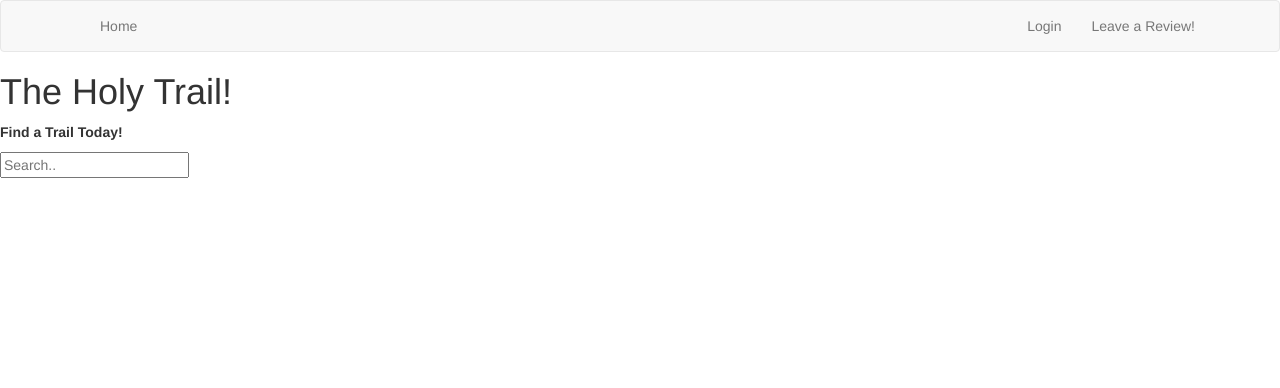
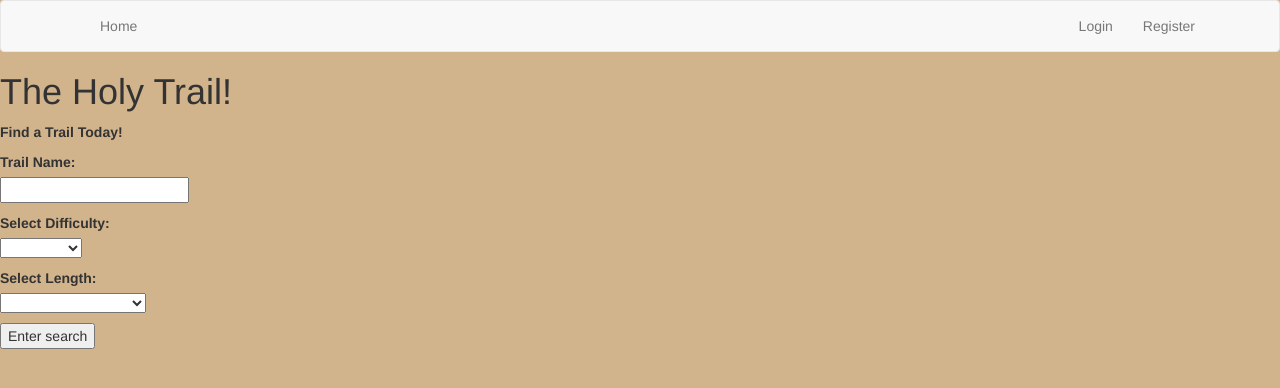
Before and after one commit to christianleach10/Proj, a Flask app: page / in a window 1280 px wide. Shown: the top 388 px of the page. Run offline with Flask 2, Linux system fonts and the light colour scheme; some libraries are stand-ins or nearby versions.

Commit message:
ready for presentation

```diff
--- a/app/__init__.py
+++ b/app/__init__.py
@@ -9,6 +9,7 @@ from flask_bootstrap import Bootstrap
 from config import Config
 
 app = Flask(__name__)
+
 app.config.from_object(Config)
 db = SQLAlchemy(app)
 migrate = Migrate(app, db)
@@ -17,5 +18,4 @@ login.login_view = 'login'
 #mail = Mail(app)
 bootstrap = Bootstrap(app)
 
-
 from app import routes, models, errors
--- a/app/forms.py
+++ b/app/forms.py
@@ -35,11 +35,17 @@ class RegistrationForm(FlaskForm):
 
 class NewReviewForm(FlaskForm):
     trails = SelectField('Trail Name:', choices=[], validators=[DataRequired()])
-    rating = StringField('Rating:', validators=[DataRequired()])
+    rating = SelectField('Rating:', choices=[], validators=[DataRequired()])
     description = StringField('Description:', validators=[DataRequired()])
     submit = SubmitField('Enter review')
 
 class TrailReviewForm(FlaskForm):
-    rating = StringField('Rating:', validators=[DataRequired()])
+    rating = SelectField('Rating:', choices=[], validators=[DataRequired()])
     description = StringField('Description:', validators=[DataRequired()])
     submit = SubmitField('Enter review')
+
+class Search(FlaskForm):
+    trailname = StringField('Trail Name:')
+    difficulty = SelectField('Select Difficulty:', choices=[])
+    length = SelectField('Select Length:', choices=[])
+    submit = SubmitField('Enter search')
--- a/app/routes.py
+++ b/app/routes.py
@@ -10,22 +10,48 @@ from app import app, db
 #    EmptyForm, PostForm, ResetPasswordRequestForm, ResetPasswordForm
 # from app.models import User, Post
 # from app.email import send_password_reset_email
-from app.forms import LoginForm, RegistrationForm, NewReviewForm, TrailReviewForm
-from app.models import User, Trail, Review, TrailToReview, UserToReview
+from app.forms import LoginForm, RegistrationForm, NewReviewForm, TrailReviewForm, Search
+from app.models import User, Trail, Review, TrailToReview
 
 
-@app.route('/')
-@app.route('/index')
+@app.route('/', methods=['GET', 'POST'])
+@app.route('/index', methods=['GET', 'POST'])
 def index():
-    user = {'username': 'The Holy Trail'}
+    form = Search()
+    form.difficulty.choices = ["", "Easy", "Moderate", "Hard"]
+    form.length.choices = ["", "Short, 1-3 miles", "Moderate, 3-6 miles", "Long, 6-10 miles"]
+    db_query = Trail.query
+    if form.validate_on_submit():
+
+        if form.trailname.data is not None:
+            db_query = db_query \
+                .filter(Trail.name.contains(form.trailname.data))
+        if form.difficulty.data is not "":
+            db_query = db_query \
+                .filter_by(difficulty=form.difficulty.data)
+        if form.length.data is not "":
+            if form.length.data == "Short, 1-3":
+                db_query = db_query \
+                    .filter_by(Trail.distance <= 3)
+            if form.length.data == "Moderate, 3-6 miles":
+                db_query = db_query \
+                    .filter_by(Trail.distance <= 6 and Trail.distance > 3)
+            if form.length.data == "Long, 6-10 miles":
+                db_query = db_query \
+                    .filter_by(Trail.distance > 6)
+
+
+        trails = db_query.all()
+        return render_template("trails.html", user="Search Results", trails=trails)
+
+    user = 'The Holy Trail'
     posts = [
         {
-
             'body': 'Find a Trail Today!'
         },
 
     ]
-    return render_template('index.html', title='Home', user=user, posts=posts)
+    return render_template('index.html', title='Home', user=user, posts=posts, form=form)
 
 
 @app.route('/login', methods=['GET', 'POST'])
@@ -69,7 +95,7 @@ def register():
 
 @app.route('/trails')
 def trails():
-    user = 'List of Trails'
+    user = "List of Trails!"
     trails = Trail.query.filter().all()
     return render_template('trails.html', user=user, trails=trails)
 
@@ -88,11 +114,11 @@ def reset_db():
 @app.route('/populate_db')
 def populate_db():
     reset_db()
-    t1 = Trail(name="Robert Treeman", distance="6 Miles", difficulty="Hard", location="14850")
-    t2 = Trail(name="Gorge Trail", distance="1.2 Miles", difficulty="Moderate", location="14850")
-    t3 = Trail(name="Botanical Gardens", distance="2.5 Miles", difficulty="Easy", location="14850")
-    t4 = Trail(name="Taughannock", distance="4 Miles", difficulty="Moderate", location="14850")
-    t5 = Trail(name="Buttermilk Falls", distance="3 Miles", difficulty="Easy", location="14850")
+    t1 = Trail(name="Robert Treeman", distance="6 Miles", difficulty="Hard", location="14850",description="Ready for your next hike or bike ride? Explore one of 2 easy hiking trails in Robert H. Treman State Park that are great for the whole family. Looking for a more strenuous hike? We've got you covered, with trails ranging from 9 to 3,510 feet in elevation gain. Whatever you have planned for the day, you can find the perfect trail for your next trip to Robert H. Treman State Park.")
+    t2 = Trail(name="Ithaca Falls", distance="1.2 Miles", difficulty="Easy", location="14850", description="Ithaca Falls Trail is a 0.2 mile heavily trafficked out and back trail located near Ithaca, New York that features a waterfall and is good for all skill levels. The trail is primarily used for walking and nature trips and is accessible year-round. Dogs are also able to use this trail but must be kept on leash.")
+    t3 = Trail(name="Botanical Gardens", distance="1.1 Miles", difficulty="Easy", location="14850", description="Cascadilla Falls (9 falls) is a 1.1 mile heavily trafficked out and back trail located near Ithaca, New York that features a waterfall and is rated as moderate. The trail is primarily used for hiking, walking, nature trips, and bird watching and is accessible year-round. Dogs are also able to use this trail but must be kept on leash.")
+    t4 = Trail(name="Taughannock", distance="4 Miles", difficulty="Moderate", location="14850", description="Ready for your next hike or bike ride? Explore one of 3 easy hiking trails in Taughannock Falls State Park that are great for the whole family. Looking for a more strenuous hike? We've got you covered, with trails ranging from 82 to 593 feet in elevation gain. Whatever you have planned for the day, you can find the perfect trail for your next trip to Taughannock Falls State Park")
+    t5 = Trail(name="Buttermilk Falls", distance="3 Miles", difficulty="Moderate", location="14850", description="Buttermilk Falls: Gorge and Rim Trail Loop is a 1.6 mile heavily trafficked loop trail located near Ithaca, New York that features a waterfall and is rated as moderate. The trail is primarily used for hiking, walking, camping, and nature trips and is best used from May until September. Dogs are also able to use this trail but must be kept on leash.")
     db.session.add_all([t1, t2, t3, t4, t5])
     db.session.commit()
 
@@ -104,11 +130,11 @@ def populate_db():
     db.session.add_all([u1, u2, u3, u4, u5])
     db.session.commit()
 
-    r1 = Review(userID=u1.id, rating="5/5", description="It was very good")
-    r2 = Review(userID=u2.id, rating="3/5", description="It was very mid")
-    r3 = Review(userID=u3.id, rating="1/5", description="It Stunk")
-    r4 = Review(userID=u4.id, rating="4/5", description="Beatufil,too long tho")
-    r5 = Review(userID=u5.id, rating="2/5", description="Treacherous, good views")
+    r1 = Review(userID=u1.id, rating=5, description="It was very good")
+    r2 = Review(userID=u2.id, rating=3, description="It was very mid")
+    r3 = Review(userID=u3.id, rating=1, description="It Stunk")
+    r4 = Review(userID=u4.id, rating=4, description="Beatufil,too long tho")
+    r5 = Review(userID=u5.id, rating=2, description="Treacherous, good views")
     db.session.add_all([r1, r2, r3, r4, r5])
     db.session.commit()
 
@@ -128,10 +154,12 @@ def trail(name):
     trail = Trail.query.filter(Trail.name == name).first()
     return render_template('trailAndReview.html', trail=trail)
 
+
 @app.route('/newreview', methods=['GET', 'POST'])
 def newreview():
     form = NewReviewForm()
     form.trails.choices = [(t.id, t.name) for t in Trail.query.all()]
+    form.rating.choices = [0,1,2,3,4,5]
     try:
         if form.validate_on_submit():
             review = Review(rating=form.rating.data,
@@ -150,10 +178,12 @@ def newreview():
         flash("You already reviewed this trail.")
     return render_template('newreview.html', title='New Review', form=form)
 
+
 @app.route('/trailreview/<name>', methods=['GET', 'POST'])
 def trailreview(name):
     trail = Trail.query.filter(Trail.name == name).first()
     form = TrailReviewForm()
+    form.rating.choices = [0, 1, 2, 3, 4, 5]
     try:
         if form.validate_on_submit():
             review = Review(rating=form.rating.data,
@@ -171,3 +201,10 @@ def trailreview(name):
     except sqlalchemy.exc.IntegrityError:
         flash("You already reviewed this trail.")
     return render_template('TrailReviewForm.html', title='New Review', form=form, name=trail.name)
+@app.route('/myreviews')
+def myreviews():
+    title = "My Reviews"
+    reviews = []
+    review = Review.query.filter_by(id=current_user.id).all()
+    reviews.append(review)
+    return render_template('myreviews.html', title=title, reviews=reviews)
--- /dev/null
+++ b/app/static/trails.css
@@ -0,0 +1,5 @@
+body {
+    background-color: tan;
+}
+
+* {box-sizing:border-box}
--- a/app/templates/TrailReviewForm.html
+++ b/app/templates/TrailReviewForm.html
@@ -13,7 +13,7 @@
         <h3>{{ name }}</h3>
         <p>
             {{ form.rating.label }}<br>
-            {{ form.rating(size=32) }}<br>
+            {{ form.rating }}<br>
             {% for error in form.rating.errors %}
             <span style="color: red;">[{{ error }}]</span>
             {% endfor %}
--- a/app/templates/base.html
+++ b/app/templates/base.html
@@ -6,6 +6,12 @@
         <title>Welcome to Local Music</title>
     {% endif %}
 </head>
+
+{% block styles %}
+{{super()}}
+<link rel="stylesheet"
+      href="{{url_for('.static', filename='trails.css')}}">
+{% endblock %}
 
 {% block navbar %}
     <nav class="navbar navbar-default">
@@ -28,11 +34,12 @@
                 <ul class="nav navbar-nav navbar-right">
                     {% if current_user.is_anonymous %}
                     <li><a href="{{ url_for('login') }}">Login</a></li>
-                    <li><a href="{{ url_for('newreview') }}">Leave a Review!</a></li>
+                    <li><a href="{{ url_for('register')}}">Register</a></li>
                     {% else %}
                     <li><a href="{{ url_for('register', username=current_user.username) }}"></a></li>
                     <li><a href="{{ url_for('logout') }}">Logout</a></li>
                     <li><a href="{{ url_for('newreview') }}">Leave a Review!</a></li>
+                    <li><a href="{{ url_for('myreviews') }}">My reviews</a></li>
                     {% endif %}
                 </ul>
             </div>
--- a/app/templates/index.html
+++ b/app/templates/index.html
@@ -1,7 +1,7 @@
 {% extends "base.html" %}
 
 {% block content %}
-    <h1> {{ user.username }}!</h1>
+    <h1> {{ user }}!</h1>
     {% for post in posts %}
 <style>
     .content{
@@ -14,9 +14,36 @@
         <p><b>{{ post.body }}</b></p>
         <div class="topnav">
         <a class="active" href="#home"></a>
-        <input type="text" placeholder="Search..">
         </div>
     </div>
+    <form action="" method="post" novalidate>
+        {{ form.hidden_tag() }}
+        <p>
+            {{ form.trailname.label }}<br>
+            {{ form.trailname(rows =20, cols = 128) }}<br>
+            {% for error in form.trailname.errors %}
+            <span style="color: red;">[{{ error }}]</span>
+            {% endfor %}
+        </p>
+        <p>
+            {{ form.difficulty.label }}<br>
+            {{ form.difficulty(rows =20, cols = 128) }}<br>
+            {% for error in form.difficulty.errors %}
+            <span style="color: red;">[{{ error }}]</span>
+            {% endfor %}
+        </p>
+    <p>
+            {{ form.length.label }}<br>
+            {{ form.length(rows =20, cols = 128) }}<br>
+            {% for error in form.length.errors %}
+            <span style="color: red;">[{{ error }}]</span>
+            {% endfor %}
+        </p>
+
+
+
+        <p>{{ form.submit() }}</p>
+    </form>
 </body>
 
     {% endfor %}
--- a/app/templates/newreview.html
+++ b/app/templates/newreview.html
@@ -19,7 +19,7 @@
         </p>
         <p>
             {{ form.rating.label }}<br>
-            {{ form.rating(size=32) }}<br>
+            {{ form.rating() }}<br>
             {% for error in form.rating.errors %}
             <span style="color: red;">[{{ error }}]</span>
             {% endfor %}
--- a/app/templates/trails.html
+++ b/app/templates/trails.html
@@ -9,7 +9,7 @@
 
 
 
-<h1><b>{{ user }}</b></h1>
+<h1><b>List of Trails!</b></h1>
     {% for trail in trails %}
         <div><a href="{{ url_for('trail', name=trail.name) }}" >{{ trail.name }}</a></div>
         <br>
```
Also changed, not shown: app/models.py (+4 -6 lines), app/templates/myreviews.html (added, +11 -0 lines), app/templates/trailAndReview.html (+4 -3 lines), migrations/versions/7203e1819425_.py (renamed from migrations/versions/91e526e4e282_.py, +7 -13 lines), trails.db.
